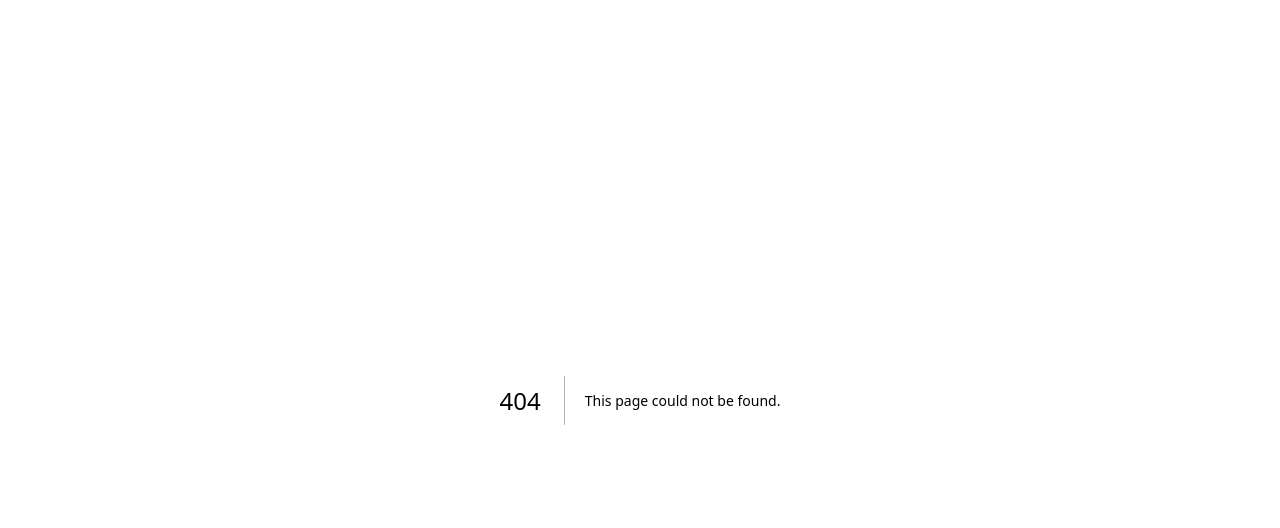
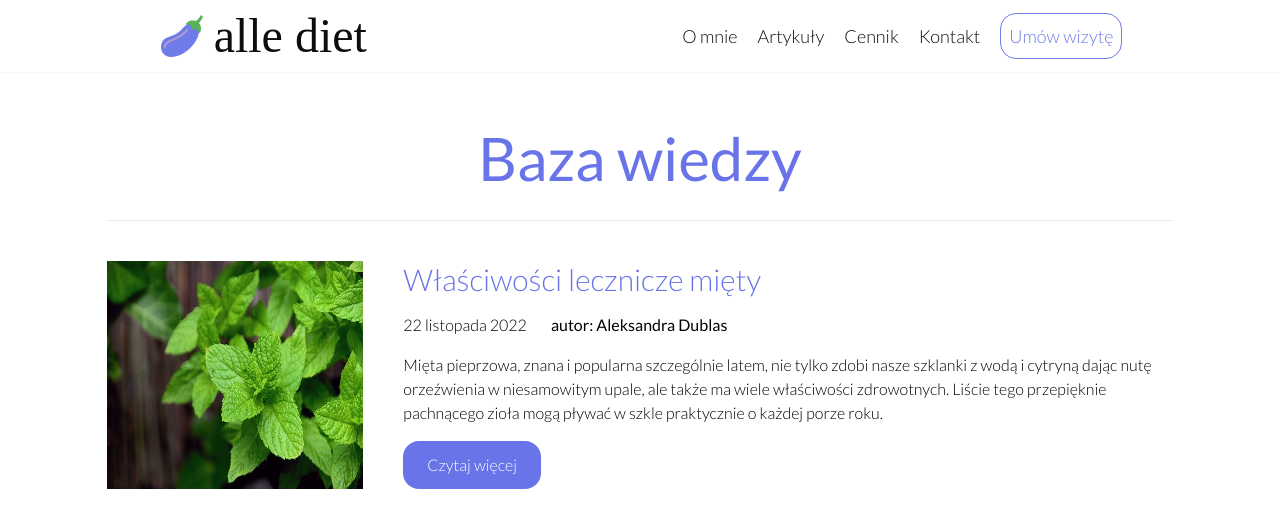
Before and after one commit to rajmanski/alleDiet, a Next.js app in the folder allediet/: page /articles in a window 1280 px wide. Before the commit this address had no page. Shown: the top 528 px of the page. Built offline with nearby package versions, Linux system fonts and the light colour scheme; a web font is replaced by a local one.

Commit message:
/articles page added with styling

```diff
--- /dev/null
+++ b/allediet/pages/articles.js
@@ -0,0 +1,30 @@
+import { Navbar } from "@/components/Navbar";
+import Image from "next/image";
+
+export default function Articles() {
+    return (
+        <>
+            <Navbar/>
+            <section id="container" className="flex flex-col max-w-7xl items-center justify-center mx-auto mt-32 mb-20 font-lato">
+                <div className="w-5/6">
+                    <h1 className="text-6xl text-center text-violet mb-8">Baza wiedzy</h1>
+                    <hr />
+                    <div id="article" className="my-10 flex flex-row gap-10 font-thin">
+                        <div id="imageSection" className="w-1/4 h-auto">
+                            <Image width="600" height="600" src="/mieta.jpg" alt="mieta" className="h-full"/>
+                        </div>
+                        <div id="articleInfo" className="w-3/4 flex flex-col items-start gap-4">
+                            <h2 className="text-violet text-3xl hover:underline cursor-pointer">Właściwości lecznicze mięty</h2>
+                            <div id="dateAndAuthorWrapper" className="flex flex-row gap-6">
+                                <p>22 listopada 2022</p>
+                                <span className="font-normal">autor: Aleksandra Dublas</span>
+                            </div>
+                            <p>Mięta pieprzowa, znana i popularna szczególnie latem, nie tylko zdobi nasze szklanki z wodą i cytryną dając nutę orzeźwienia w niesamowitym upale, ale także ma wiele właściwości zdrowotnych. Liście tego przepięknie pachnącego zioła mogą pływać w szkle praktycznie o każdej porze roku.</p>
+                            <button className="px-6 py-3 bg-violet text-white rounded-2xl text-md hover:bg-hoverViolet">Czytaj więcej</button>
+                        </div>
+                    </div>
+                </div>
+            </section>
+        </>
+    )
+}
--- a/allediet/tailwind.config.js
+++ b/allediet/tailwind.config.js
@@ -11,6 +11,7 @@ module.exports = {
     extend: {
       colors: {
         'violet': '#6874e8',
+        'hoverViolet': '#8691ed',
       }
     },
     fontFamily: {
```
Also changed, not shown: allediet/public/mieta.jpg (added).
